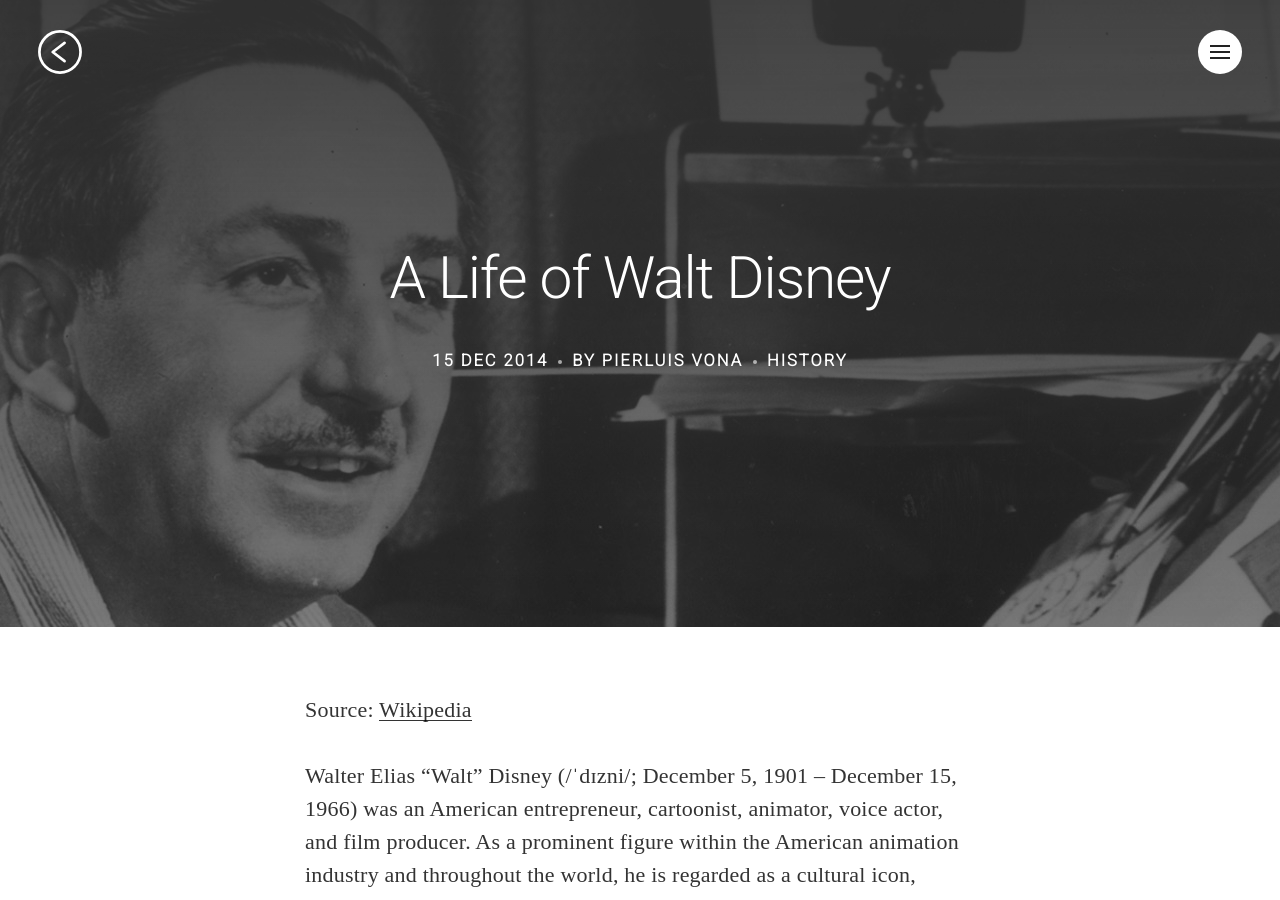
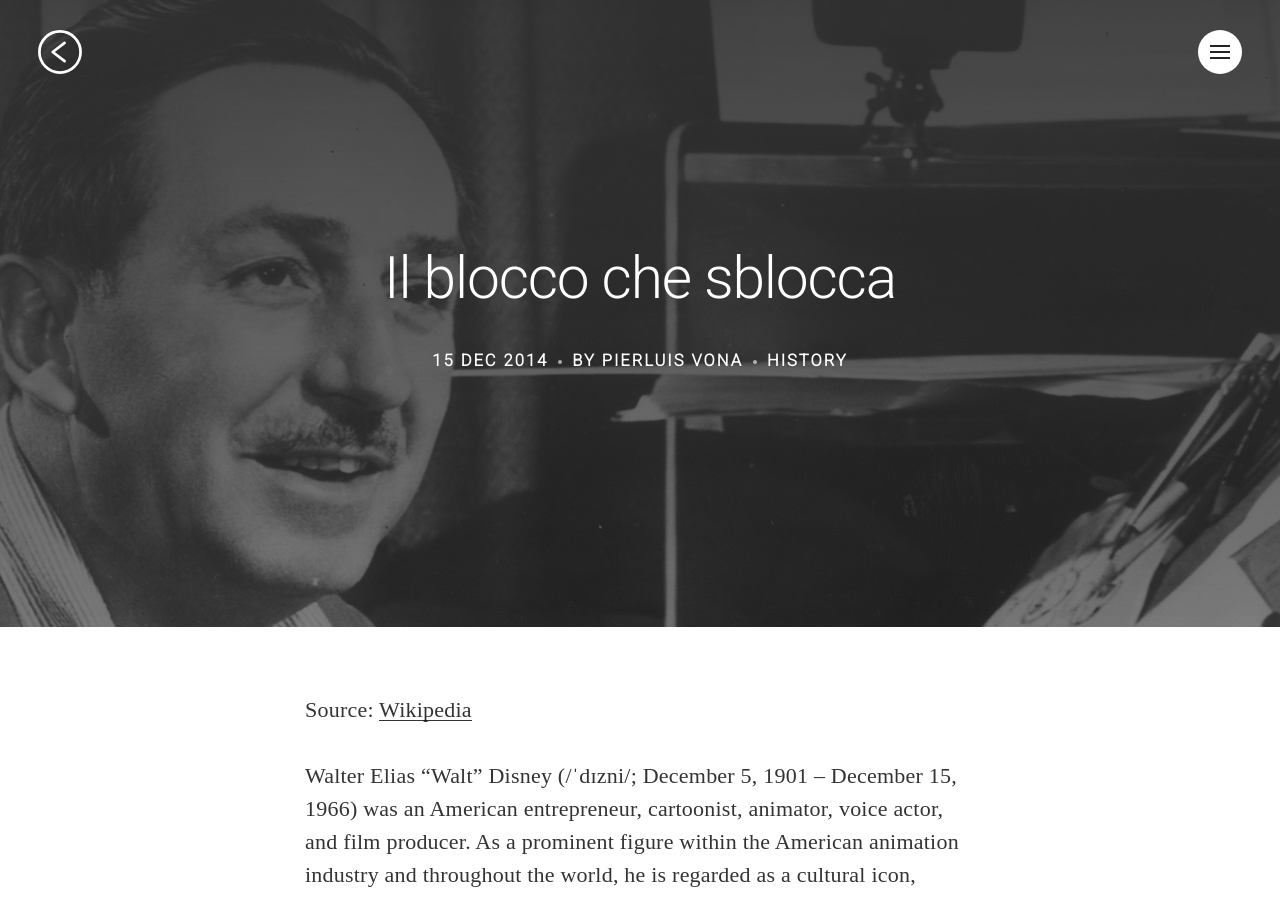
Before and after one commit to PierLuisVona/Montilab, a Jekyll site: the page built from _posts/2014-12-15-il-blocco-che-sblocca.markdown, in a window 1280 px wide and 900 px high. Built offline with Jekyll 4.4.1, drawn with Linux system fonts in a browser that asks for light colours; nearby versions of some CDN libraries; some web fonts are replaced; Markdown is read by kramdown in place of the engine named in the settings; comment, search, counter and statistics services are not loaded.

Commit message:
trying new post

```diff
--- a/_posts/2014-12-15-a-life-of-walt-disney.markdown
+++ b/_posts/2014-12-15-il-blocco-che-sblocca.markdown
@@ -1,8 +1,8 @@
 ---
 layout: post
-title:  "A Life of Walt Disney"
+title:  "Il blocco che sblocca"
 date:   2014-12-15 01:00:00
-last_modified_at:  2014-12-15 01:00:00
+last_modified_at:  2017-09-19 01:00:00
 excerpt: "Walter Elias Disney was an American entrepreneur, cartoonist, animator, voice actor, and film producer. As a prominent..."
 categories: history
 tags:  disney
```
Also changed, not shown: 7 other files.
